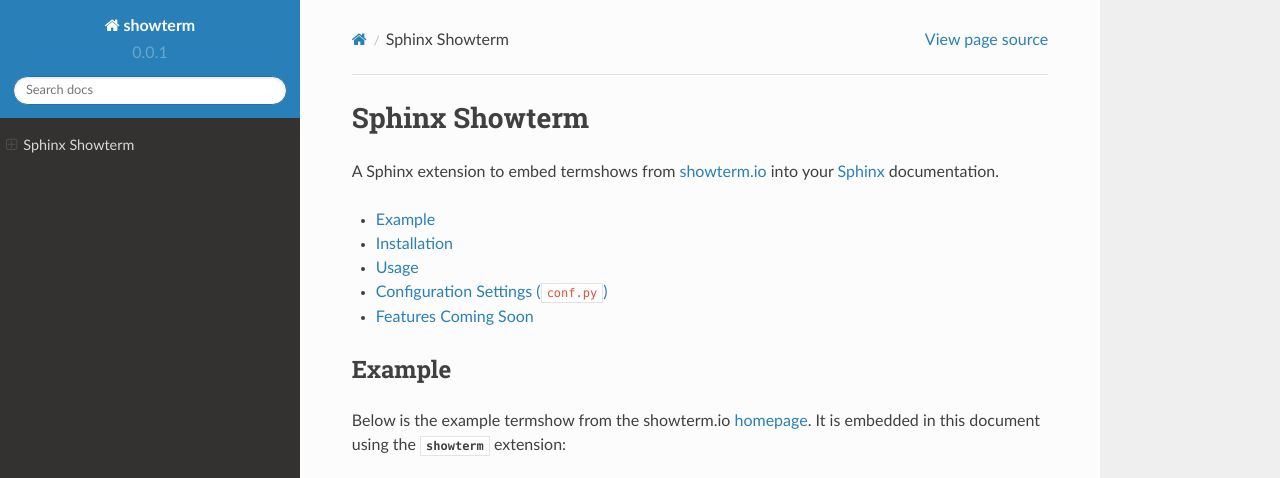
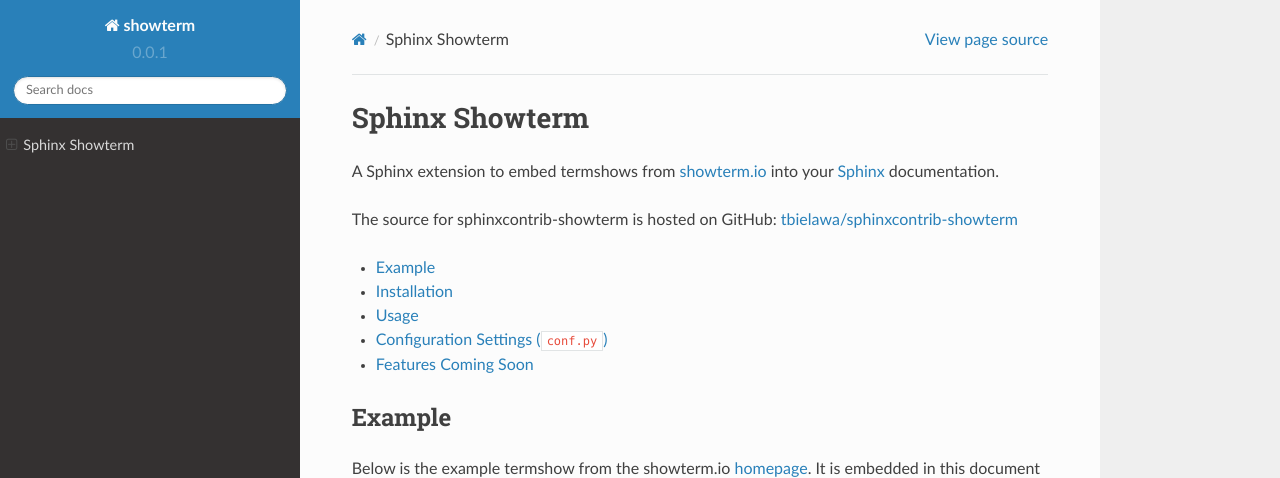
Before and after one commit to tbielawa/sphinxcontrib-showterm, a Sphinx documentation site: the page built from docsite/source/index.rst, in a window 1280 px wide and 900 px high, cut to the strip 0-478 px from the top of the window. Built offline with Sphinx 7.4.7 and the Read the Docs theme 2.0.0, drawn with Linux system fonts in a browser that asks for light colours.

Commit message:
Add more documentation cross-links

```diff
--- a/README.rst
+++ b/README.rst
@@ -11,7 +11,8 @@
 This extension embeds an iframe in your generated documentation which
 plays back a terminal capture (i.e., everything visually that happened
 in a command line shell). Terminal captures are created with the
-``showterm`` utility and are uploaded to showterm.io:
+`showterm <https://github.com/ConradIrwin/showterm>`_ utility and are
+uploaded to showterm.io:
 
 Usage is very simple. Once you've uploaded a termshow, copy the
 termshow ID from the URL and paste it into the ``.. showterm::``
--- a/docsite/source/index.rst
+++ b/docsite/source/index.rst
@@ -11,6 +11,9 @@
 <https://showterm.io/>`_ into your `Sphinx <http://sphinx-doc.org/>`_
 documentation.
 
+The source for sphinxcontrib-showterm is hosted on GitHub:
+`tbielawa/sphinxcontrib-showterm
+<https://github.com/tbielawa/sphinxcontrib-showterm>`_
 
 .. contents::
    :depth: 2
```
